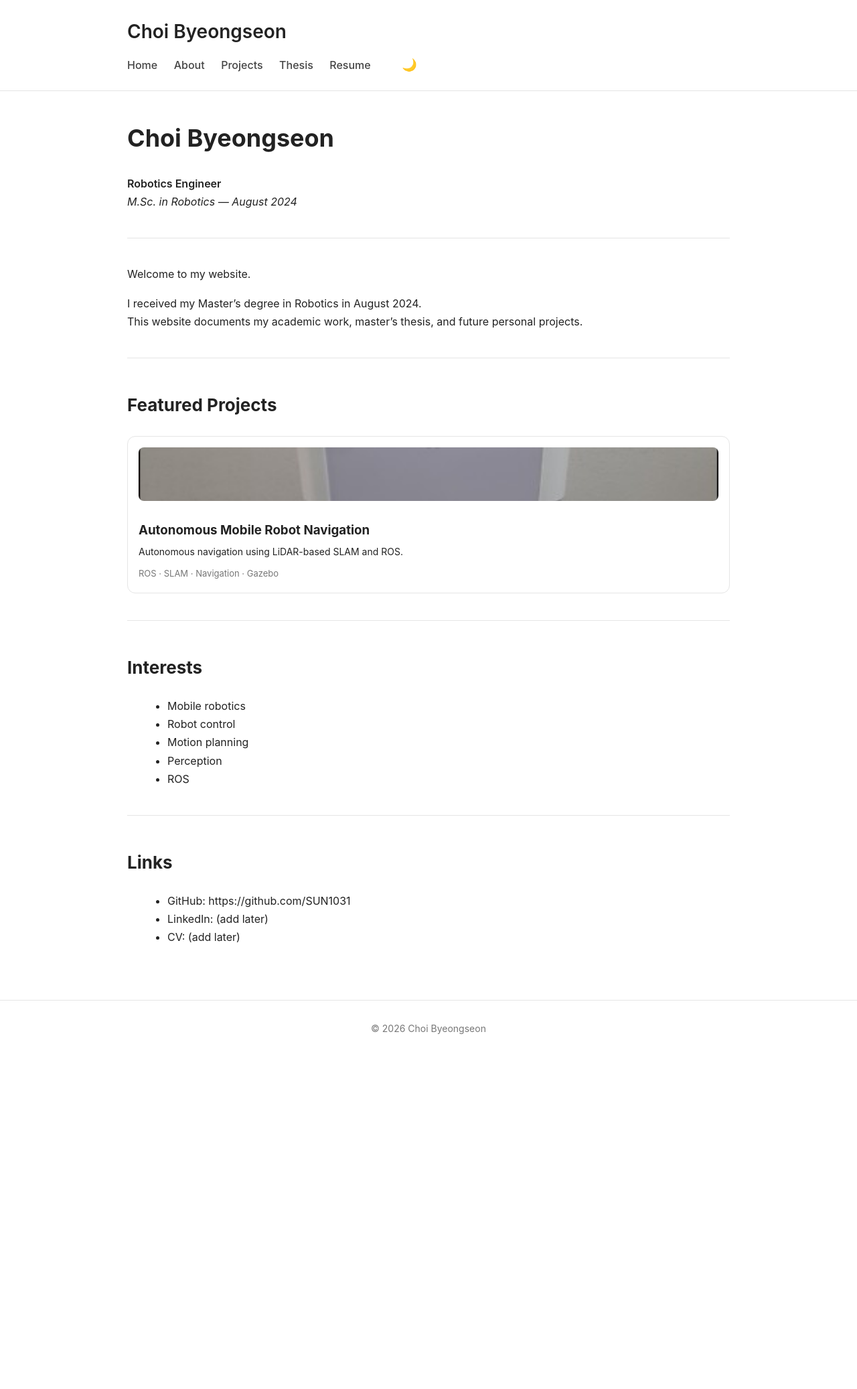
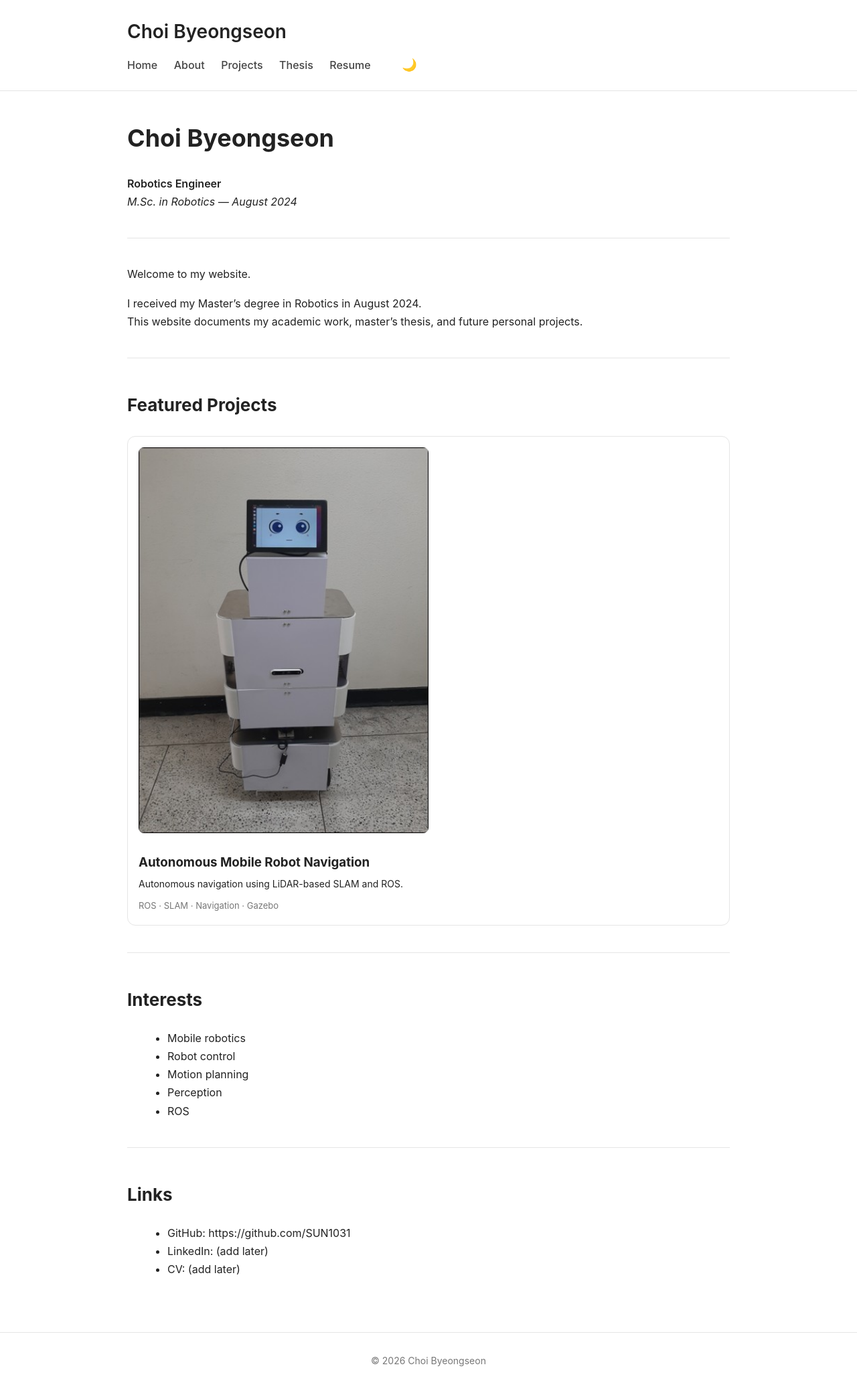
Before and after one commit to SUN1031/SUN1031.github.io, a Jekyll site: the page built from index.md, in a window 1280 px wide. Shown: the whole page at 67% size. Built offline with Jekyll 4.4.1, drawn with Linux system fonts in a browser that asks for light colours; before the commit the page ends 1578 px from its top, so only the background shows below that.

Commit message:
Update style.css

```diff
--- a/assets/css/style.css
+++ b/assets/css/style.css
@@ -159,8 +159,7 @@ main strong {
 }
 
 .project-card img {
-  width: 100%;
-  height: 80px;
+  width: 50%;
   object-fit: cover;
   border-radius: 8px;
   margin-bottom: 12px;
```
